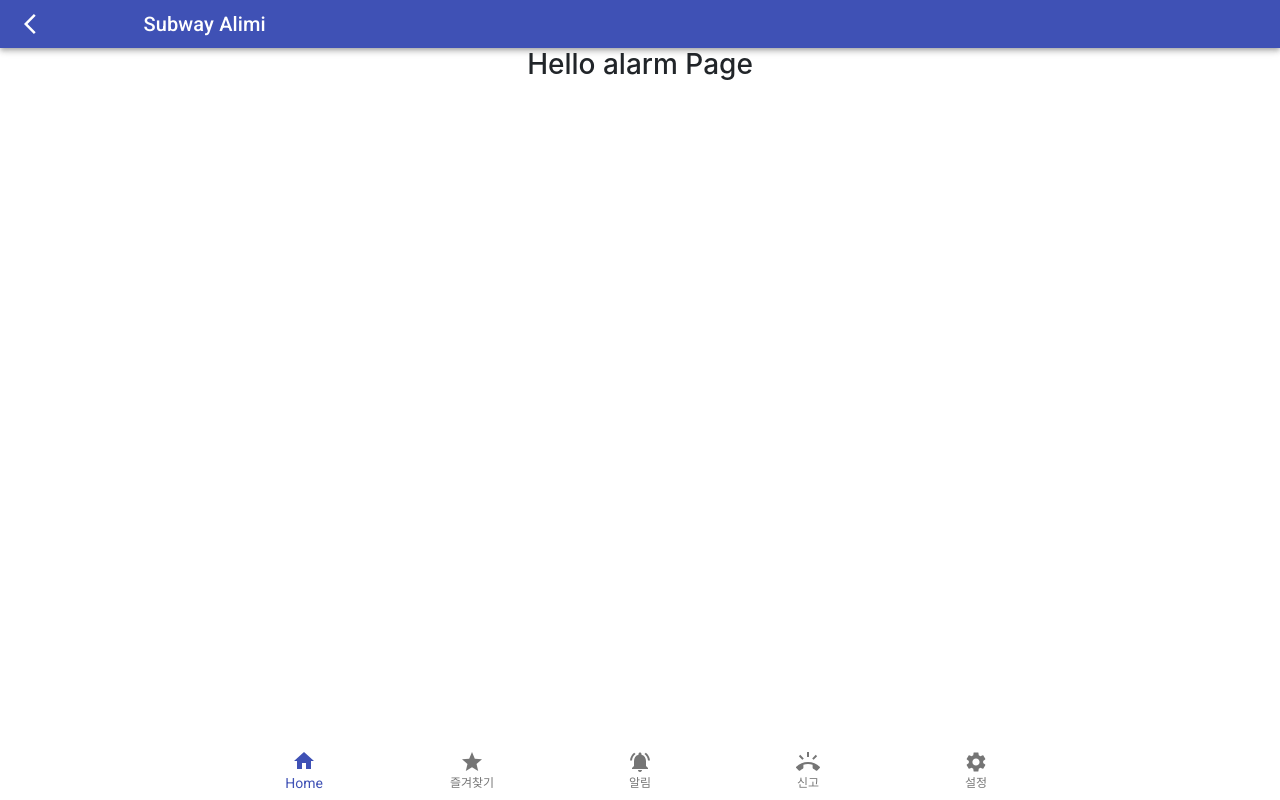
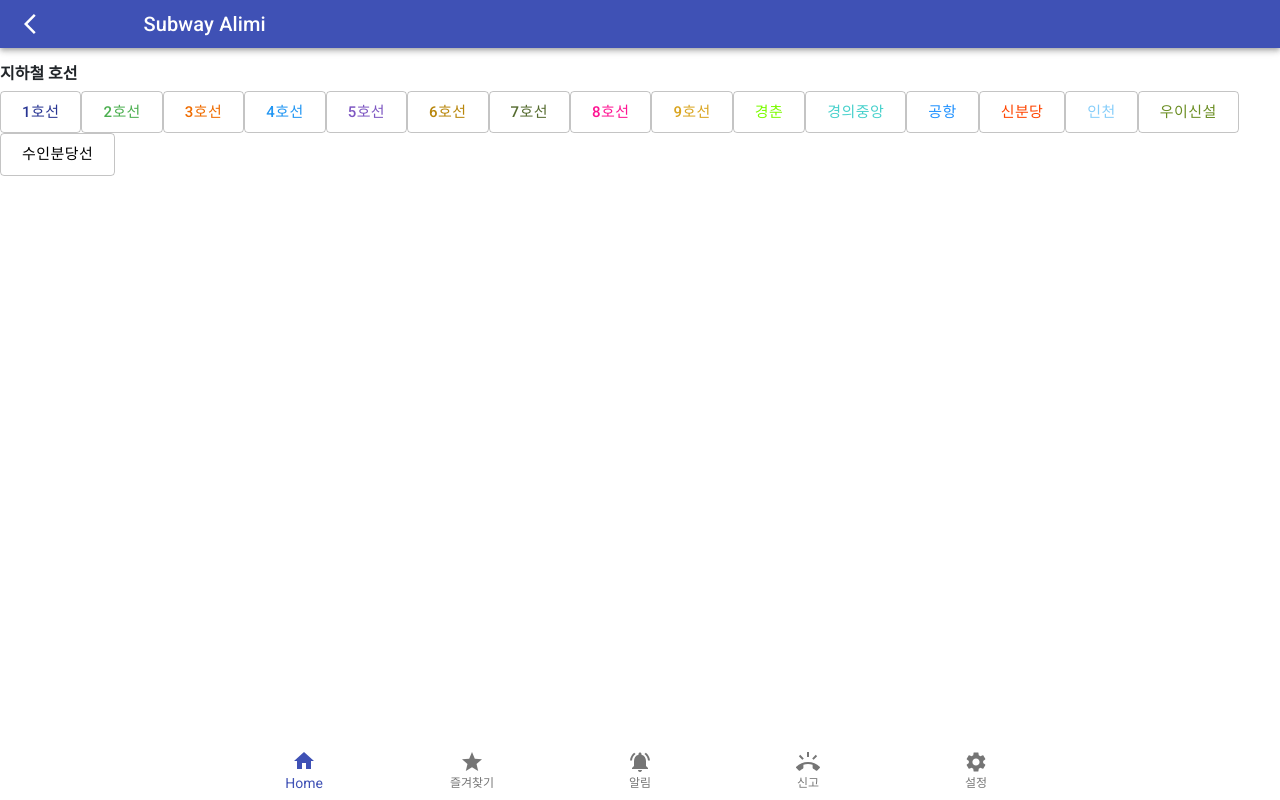
Before and after one commit to jins408/ANJA, a React (Create React App) app in the folder front-end/: page /mobile/alarm in a window 1280 px wide. Built offline with nearby package versions, Linux system fonts and the light colour scheme.

Commit message:
S03P31B101-82/Add 알림페이지

```diff
--- a/front-end/src/pages/moblie/tab/Alarm.js
+++ b/front-end/src/pages/moblie/tab/Alarm.js
@@ -1,11 +1,87 @@
 import React from 'react';
+import { makeStyles } from '@material-ui/core/styles';
+import Button from '@material-ui/core/Button';
 
-const alarm = () =>{
+const useStyles = makeStyles(() => ({
+    root: {
+      fontWeight: "bold",
+      marginTop: "1rem",
+    },
+    firstline:{
+        color: "#283593",
+    },
+    secondline:{
+        color:"#4caf50"
+    },
+    thirdline:{
+        color: "#ef6c00"
+    },
+    fourthline:{
+        color:"#2196f3"
+    },
+    fifthline:{
+        color:"#7e57c2"
+    },
+    sixthline:{
+        color:"#B8860B"
+    },
+    seventhline:{
+        color:"#556B2F"
+    },
+    eighthline:{
+        color:"#FF1493"
+    },
+    ninthline:{
+        color:"#DAA520"
+    },
+    gyeongchun:{
+        color:"#7CFC00"
+    },
+    gyeonguicenter:{
+        color:"#48D1CC"
+    },
+    airport:{
+        color:"#1E90FF"
+    },
+    shinbundang:{
+        color:"#FF4500"
+    },
+    inchone:{
+        color:"#87CEFA"
+    },
+    wuyihsin:{
+        color:"#6B8E23"
+    },
+    suinbundang:{
+        color:"#000000"
+    }
+}));
+
+
+const Alarm = () =>{
+    const classes = useStyles();
+
     return(
             <div>
-                <h3 className="text-center">Hello alarm Page</h3>
+                <h6 className={classes.root}>지하철 호선</h6>
+                <Button className={classes.firstline} variant="outlined" size="large" >1호선</Button>
+                <Button className={classes.secondline} variant="outlined" size="large">2호선</Button>
+                <Button className={classes.thirdline} variant="outlined" size="large">3호선</Button>
+                <Button className={classes.fourthline} variant="outlined" size="large">4호선</Button>
+                <Button className={classes.fifthline} variant="outlined" size="large">5호선</Button>
+                <Button className={classes.sixthline} variant="outlined" size="large">6호선</Button>
+                <Button className={classes.seventhline} variant="outlined" size="large">7호선</Button>
+                <Button className={classes.eighthline} variant="outlined" size="large">8호선</Button>
+                <Button className={classes.ninthline} variant="outlined" size="large">9호선</Button>
+                <Button className={classes.gyeongchun} variant="outlined" size="large">경춘</Button>
+                <Button className={classes.gyeonguicenter} variant="outlined" size="large">경의중앙</Button>
+                <Button className={classes.airport} variant="outlined" size="large">공항</Button>
+                <Button className={classes.shinbundang} variant="outlined" size="large">신분당</Button>
+                <Button className={classes.inchone} variant="outlined" size="large">인천</Button>
+                <Button className={classes.wuyihsin} variant="outlined" size="large">우이신설</Button>
+                <Button className={classes.suinbundang} variant="outlined" size="large">수인분당선</Button>
             </div>
         );
     }
 
-export default alarm;
+export default Alarm;
```
